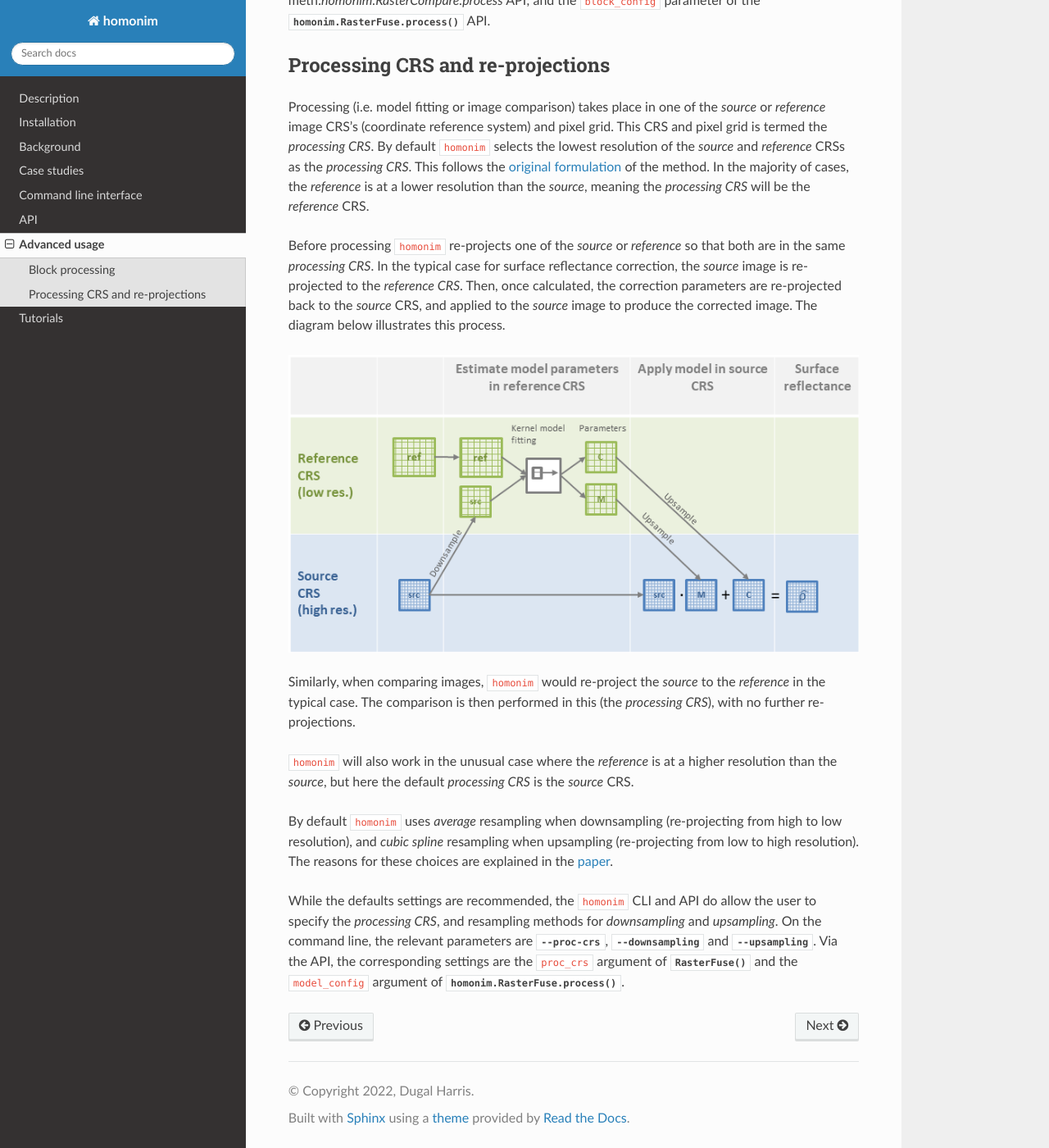
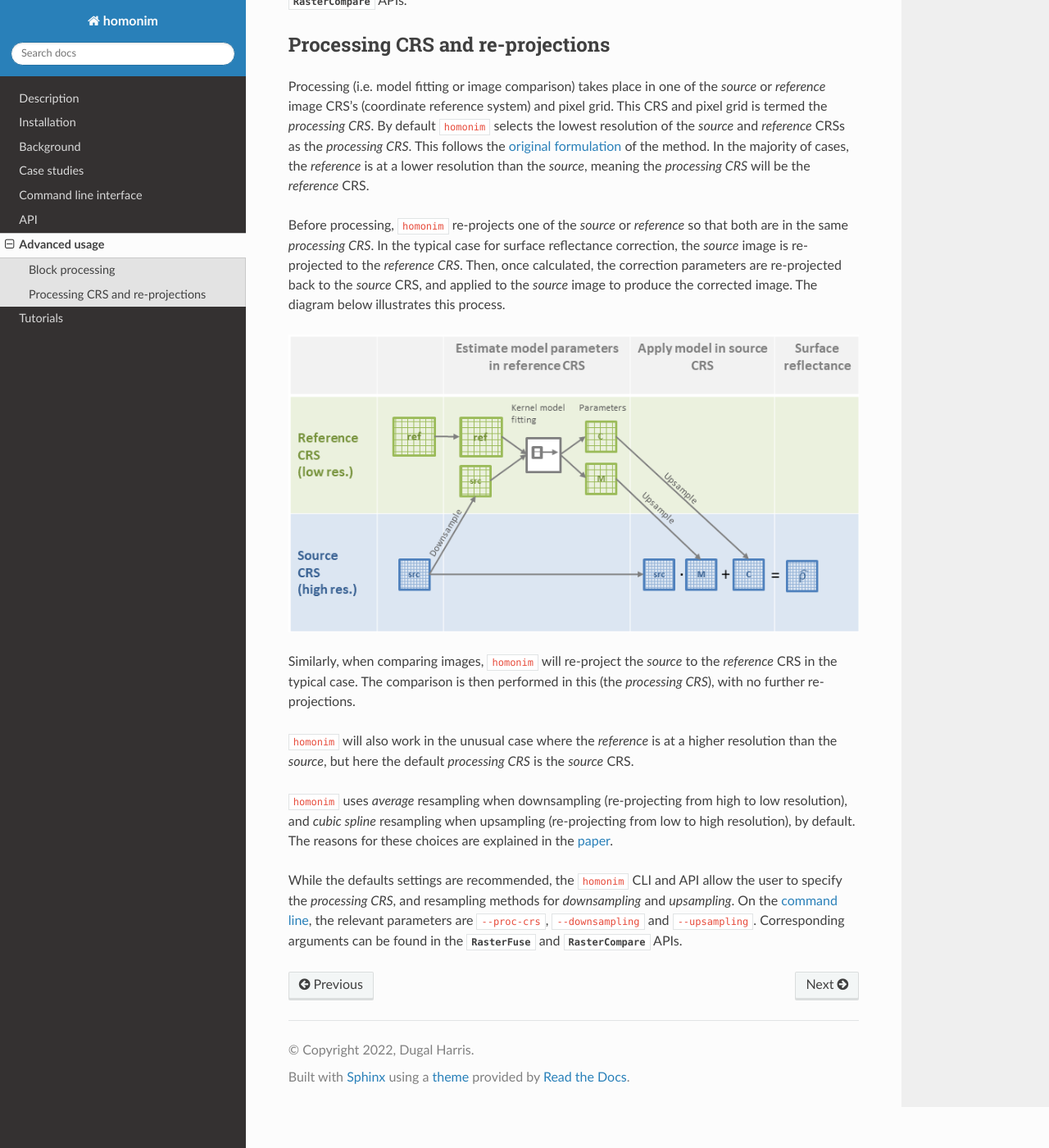
Before and after one commit to leftfield-geospatial/homonim, a Sphinx documentation site: the page built from docs/advanced.rst, in a window 1280 px wide and 1400 px high, scrolled down 326 px. Shown: the whole window at 82% size. Built offline with Sphinx 7.4.7 and the Read the Docs theme 2.0.0, drawn with Linux system fonts in a browser that asks for light colours; pages that are not in the unit, such as notebooks, are missing from menus; some of the changed text lies outside the part shown.

Commit message:
simplify links & minor updates

```diff
--- a/docs/advanced.rst
+++ b/docs/advanced.rst
@@ -4,32 +4,27 @@
 Block processing
 ----------------
 
-``homonim`` processes *source* - *reference* image pairs in blocks.  This limits memory usage so that large images can be processed.  Processing speed is increased by processing blocks concurrently.  The block size (MB) and number of concurrent blocks can be set by the user with the :option:`--max-block-mem <homonim fuse --max-block-mem>` and :option:`--threads <homonim fuse --threads>` command line parameters; the corresponding parameters in the meth:`homonim.RasterCompare.process` API; and the ``block_config`` parameter of the :meth:`homonim.RasterFuse.process` API.
+``homonim`` processes *source* - *reference* image pairs in blocks.  This limits memory usage so that large images can be processed.  Processing speed is increased by processing blocks concurrently.  The block size (MB) and number of concurrent blocks can be set by the user with the ``--max-block-mem`` and ``--threads`` :ref:`command line parameters <cli:usage>`; and corresponding parameters in the :class:`~homonim.RasterFuse` and :class:`~homonim.RasterCompare` APIs.
 
 Processing CRS and re-projections
 ---------------------------------
 
-Processing (i.e. model fitting or image comparison) takes place in one of the *source* or *reference* image CRS's (coordinate reference system) and pixel grid.  This CRS and pixel grid is termed the *processing CRS*.  By default ``homonim`` selects the lowest resolution of the *source* and *reference* CRSs as the *processing CRS*.  This follows the `original formulation <https://raw.githubusercontent.com/dugalh/homonim/main/docs/radiometric_homogenisation_preprint.pdf>`_ of the method.  In the majority of cases, the *reference* is at a lower resolution than the *source*, meaning the *processing CRS* will be the *reference* CRS.
+Processing (i.e. model fitting or image comparison) takes place in one of the *source* or *reference* image CRS's (coordinate reference system) and pixel grid.  This CRS and pixel grid is termed the *processing CRS*.  By default ``homonim`` selects the lowest resolution of the *source* and *reference* CRSs as the *processing CRS*.  This follows the `original formulation <https://www.researchgate.net/publication/328317307_Radiometric_homogenisation_of_aerial_images_by_calibrating_with_satellite_data>`_ of the method.  In the majority of cases, the *reference* is at a lower resolution than the *source*, meaning the *processing CRS* will be the *reference* CRS.
 
-Before processing ``homonim`` re-projects one of the *source* or *reference* so that both are in the same *processing CRS*.   In the typical case for surface reflectance correction, the *source* image is re-projected to the *reference CRS*.  Then, once calculated, the correction parameters are re-projected back to the *source* CRS, and applied to the *source* image to produce the corrected image.  The diagram below illustrates this process.
+Before processing, ``homonim`` re-projects one of the *source* or *reference* so that both are in the same *processing CRS*.   In the typical case for surface reflectance correction, the *source* image is re-projected to the *reference CRS*.  Then, once calculated, the correction parameters are re-projected back to the *source* CRS, and applied to the *source* image to produce the corrected image.  The diagram below illustrates this process.
 
 .. image:: fusion_block_diagram.png
    :alt: example
 
 
-Similarly, when comparing images, ``homonim`` would re-project the *source* to the *reference* in the typical case.  The comparison is then performed in this (the *processing CRS*), with no further re-projections.
+Similarly, when comparing images, ``homonim`` will re-project the *source* to the *reference* CRS in the typical case.  The comparison is then performed in this (the *processing CRS*), with no further re-projections.
 
 ``homonim`` will also work in the unusual case where the *reference* is at a higher resolution than the *source*, but here the default *processing CRS* is the *source* CRS.
 
-By default ``homonim`` uses *average* resampling when downsampling (re-projecting from high to low resolution), and *cubic spline* resampling when upsampling (re-projecting from low to high resolution).  The reasons for these choices are explained in the `paper <https://raw.githubusercontent.com/dugalh/homonim/main/docs/radiometric_homogenisation_preprint.pdf>`_.
+``homonim`` uses *average* resampling when downsampling (re-projecting from high to low resolution), and *cubic spline* resampling when upsampling (re-projecting from low to high resolution), by default.  The reasons for these choices are explained in the `paper <https://raw.githubusercontent.com/dugalh/homonim/main/docs/radiometric_homogenisation_preprint.pdf>`_.
 
-While the defaults settings are recommended, the ``homonim`` CLI and API do allow the user to specify the *processing CRS*, and resampling methods for *downsampling* and *upsampling*.  On the command line, the relevant parameters are :option:`--proc-crs <homonim fuse --proc-crs>`, :option:`--downsampling <homonim fuse --downsampling>` and :option:`--upsampling <homonim fuse --upsampling>`.  Via the API, the corresponding settings are the ``proc_crs`` argument of :meth:`RasterFuse` and the ``model_config`` argument of :meth:`homonim.RasterFuse.process`.
-
+While the defaults settings are recommended, the ``homonim`` CLI and API allow the user to specify the *processing CRS*, and resampling methods for *downsampling* and *upsampling*.  On the :ref:`command line <cli:usage>`, the relevant parameters are ``--proc-crs``, ``--downsampling`` and ``--upsampling``.  Corresponding arguments can be found in the :class:`~homonim.RasterFuse` and :class:`~homonim.RasterCompare` APIs.
 
 ..
-    The user can however force the *processing CRS* to higher resolution of the *source* or *reference* CRS's.  This may be useful in certain special cases (e.g. investigating im correction methods).
-
-..
-    TO DO: refer to block processing parameters.
     TO DO: a why use homonim section with its advantages over other methods? speed (DFT & block proc), spatially varying correction &
-    TO DO: an advanced section that discusses things like processing crs, block processing & mask_partial
+    TO DO: an advanced section that discusses things like processing crs, block processing & mask_partial, param images
```
